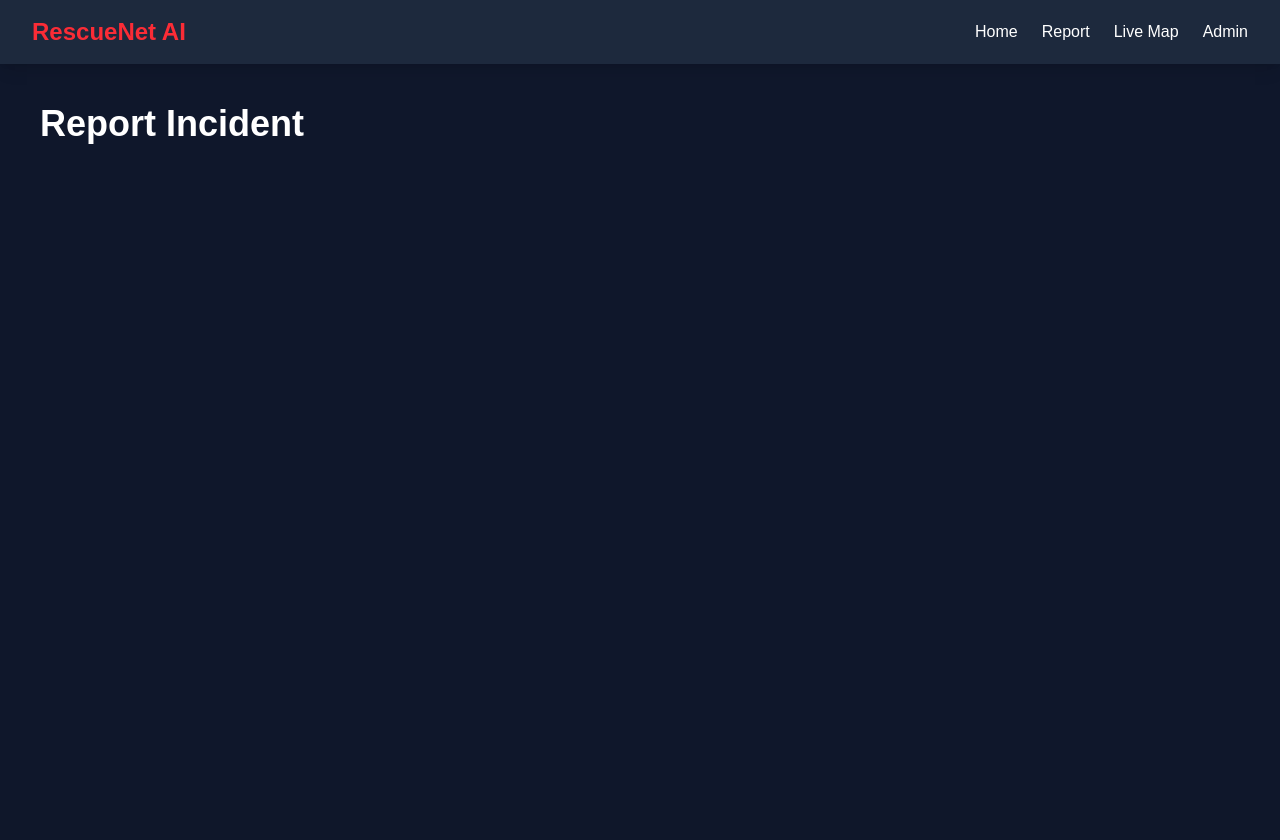
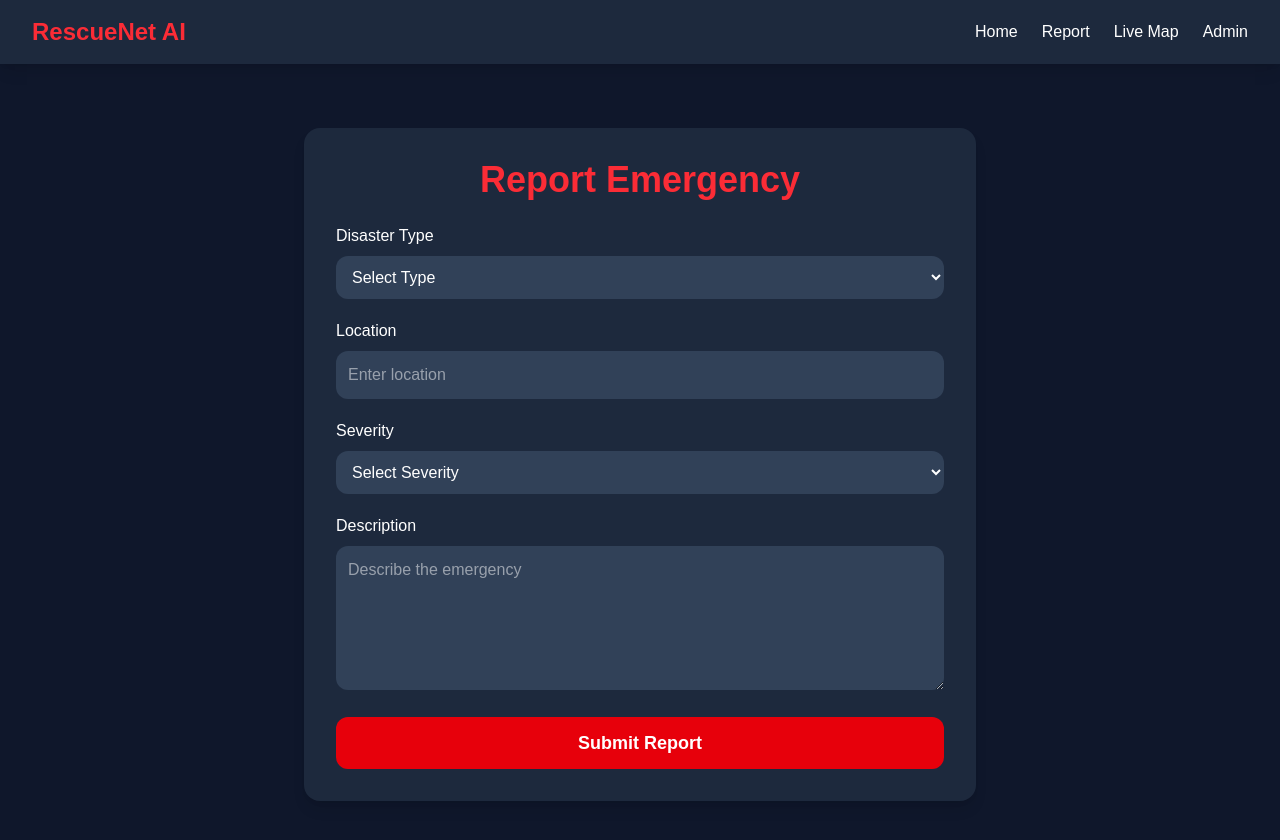
Before and after one commit to Scorpion950/rescuenet_ai, a React (Vite) app in the folder client/: page /report in a window 1280 px wide. Shown: the top 840 px of the page. Before the commit the page ends 800 px from the top, so only its background shows below. Built offline with nearby package versions, Linux system fonts and the light colour scheme.

Commit message:
Added emergency report page

```diff
--- a/client/src/pages/Report.jsx
+++ b/client/src/pages/Report.jsx
@@ -1,9 +1,138 @@
+import { useState } from "react";
+
 function Report() {
+
+    const [formData, setFormData] = useState({
+        type: "",
+        location: "",
+        severity: "",
+        description: "",
+    });
+
+    // Handle input changes
+    const handleChange = (e) => {
+        setFormData({
+            ...formData,
+            [e.target.name]: e.target.value,
+        });
+    };
+
+    // Handle form submit
+    const handleSubmit = (e) => {
+        e.preventDefault();
+
+        console.log("Submitted Report:", formData);
+
+        alert("Incident Report Submitted!");
+
+        // Clear form
+        setFormData({
+            type: "",
+            location: "",
+            severity: "",
+            description: "",
+        });
+    };
+
     return (
-        <div className="p-10">
-            <h1 className="text-4xl font-bold">
-                Report Incident
-            </h1>
+        <div className="min-h-screen flex justify-center items-center px-4">
+
+            <div className="bg-slate-800 p-8 rounded-2xl shadow-lg w-full max-w-2xl">
+
+                <h1 className="text-4xl font-bold mb-6 text-center text-red-500">
+                    Report Emergency
+                </h1>
+
+                <form onSubmit={handleSubmit} className="space-y-5">
+
+                    {/* Disaster Type */}
+                    <div>
+                        <label className="block mb-2">
+                            Disaster Type
+                        </label>
+
+                        <select
+                            name="type"
+                            value={formData.type}
+                            onChange={handleChange}
+                            className="w-full p-3 rounded-xl bg-slate-700 text-white"
+                            required
+                        >
+                            <option value="">Select Type</option>
+                            <option value="Flood">Flood</option>
+                            <option value="Fire">Fire</option>
+                            <option value="Accident">Accident</option>
+                            <option value="Earthquake">Earthquake</option>
+                        </select>
+                    </div>
+
+                    {/* Location */}
+                    <div>
+                        <label className="block mb-2">
+                            Location
+                        </label>
+
+                        <input
+                            type="text"
+                            name="location"
+                            placeholder="Enter location"
+                            value={formData.location}
+                            onChange={handleChange}
+                            className="w-full p-3 rounded-xl bg-slate-700 text-white"
+                            required
+                        />
+                    </div>
+
+                    {/* Severity */}
+                    <div>
+                        <label className="block mb-2">
+                            Severity
+                        </label>
+
+                        <select
+                            name="severity"
+                            value={formData.severity}
+                            onChange={handleChange}
+                            className="w-full p-3 rounded-xl bg-slate-700 text-white"
+                            required
+                        >
+                            <option value="">Select Severity</option>
+                            <option value="Low">Low</option>
+                            <option value="Medium">Medium</option>
+                            <option value="High">High</option>
+                            <option value="Critical">Critical</option>
+                        </select>
+                    </div>
+
+                    {/* Description */}
+                    <div>
+                        <label className="block mb-2">
+                            Description
+                        </label>
+
+                        <textarea
+                            name="description"
+                            placeholder="Describe the emergency"
+                            value={formData.description}
+                            onChange={handleChange}
+                            rows="5"
+                            className="w-full p-3 rounded-xl bg-slate-700 text-white"
+                            required
+                        />
+                    </div>
+
+                    {/* Submit Button */}
+                    <button
+                        type="submit"
+                        className="w-full bg-red-600 hover:bg-red-700 p-3 rounded-xl font-semibold text-lg"
+                    >
+                        Submit Report
+                    </button>
+
+                </form>
+
+            </div>
+
         </div>
     );
 }
```
